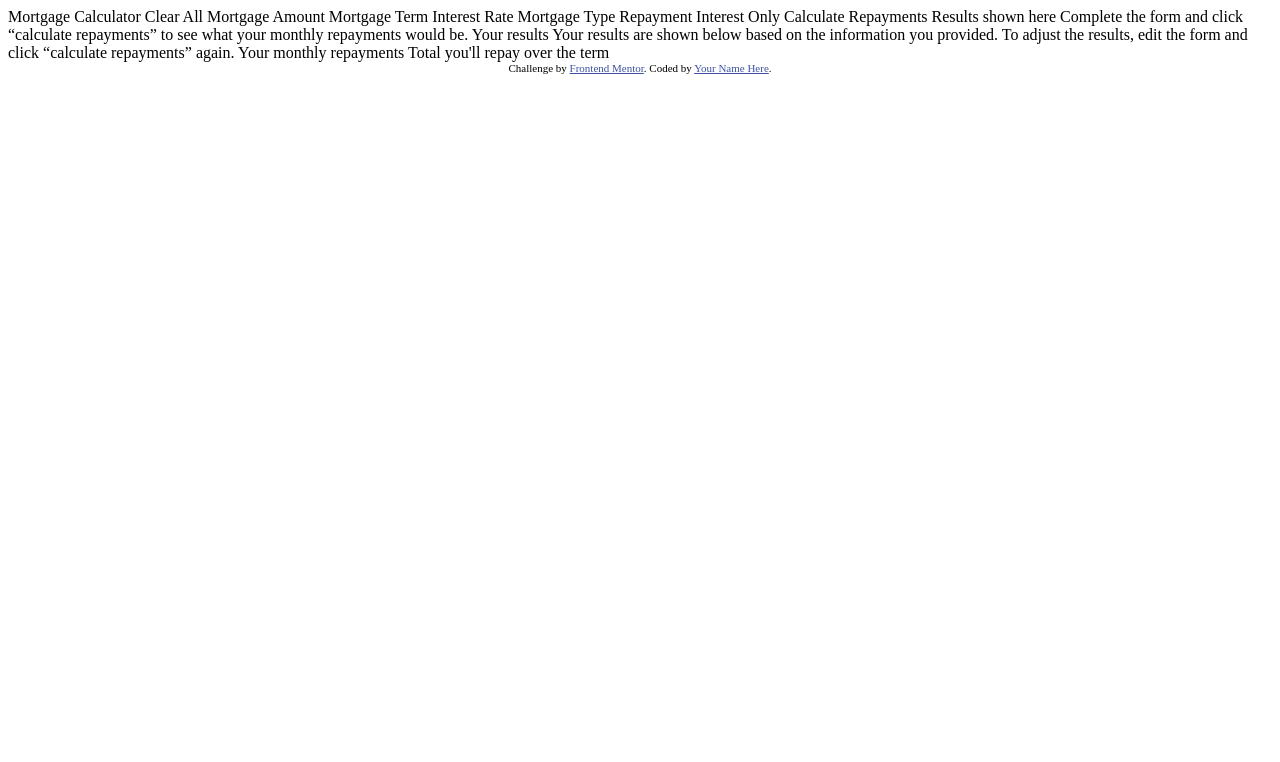
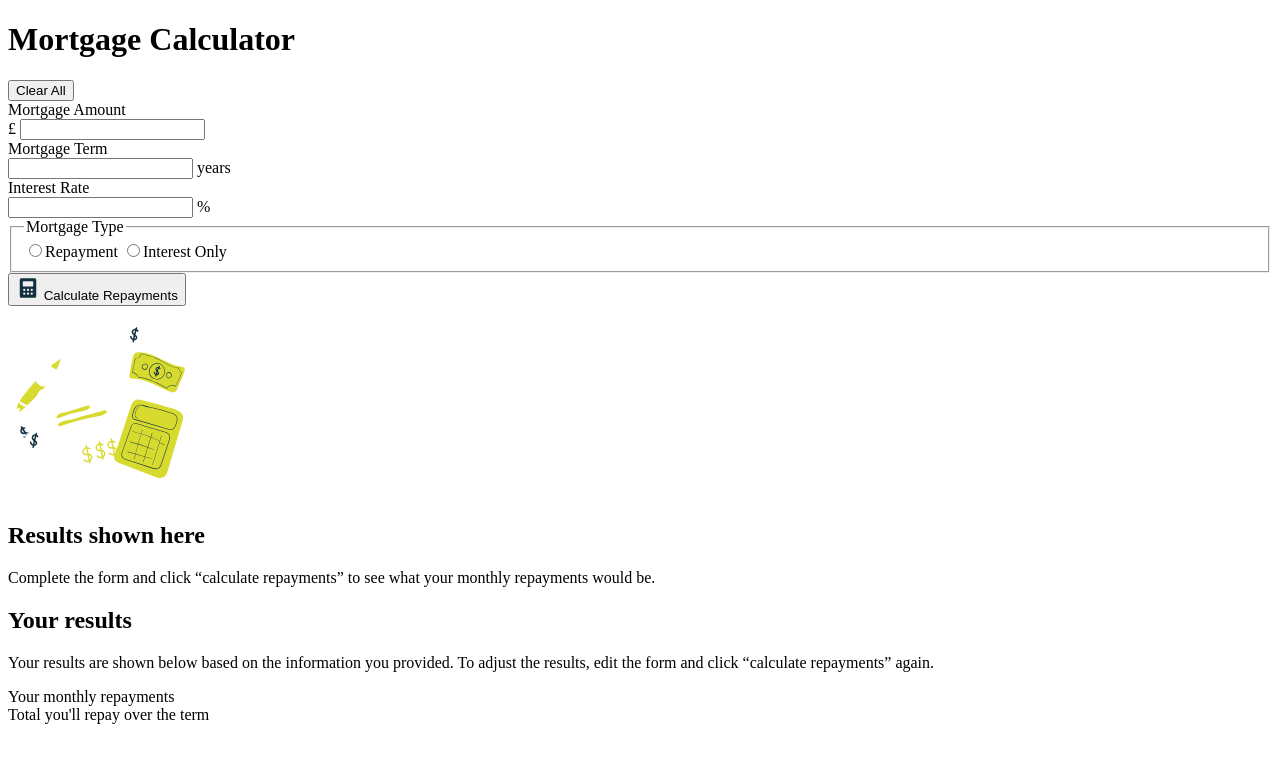
Before and after one commit to gillaercio/mortgage-repayment-calculator-main, a plain HTML site: page index.html in a window 1280 px wide. Drawn offline with Linux system fonts and the light colour scheme.

Commit message:
HTML structure created

```diff
--- a/index.html
+++ b/index.html
@@ -2,60 +2,82 @@
 <html lang="en">
 <head>
   <meta charset="UTF-8">
-  <meta name="viewport" content="width=device-width, initial-scale=1.0"> <!-- displays site properly based on user's device -->
+  <meta name="viewport" content="width=device-width, initial-scale=1.0">
+  <meta name="description" content="Mortgage repayment calculator - calculate monthly and total repayments based on amount, term, and interest rate.">
 
   <link rel="icon" type="image/png" sizes="32x32" href="./assets/images/favicon-32x32.png">
 
   <title>Frontend Mentor | Mortgage repayment calculator</title>
 
-  <!-- Feel free to remove these styles or customise in your own stylesheet 👍 -->
-  <style>
-    .attribution { font-size: 11px; text-align: center; }
-    .attribution a { color: hsl(228, 45%, 44%); }
-  </style>
 </head>
 <body>
 
-  Mortgage Calculator
-  Clear All
+  <main id="mortgage-calculator">
+    <header id="calculator-header">
+      <h1 class="calculator-title title">Mortgage Calculator</h1>
+      <button type="reset" class="clear-form">Clear All</button>
+    </header>
 
-  Mortgage Amount
+    <section id="form-section">
+      <form id="form-content">
+        <div class="form__amount">
+          <label class="label" for="mortgage-amount">Mortgage Amount</label>
+          <div class="input-with-unit">
+            <span class="unit">£</span>
+            <input type="number" step="0.01" min="0" name="mortgage-amount" id="mortgage-amount" required>
+          </div>
+        </div>
+        <div class="form__term">
+          <label class="label" for="mortgage-term">Mortgage Term</label>
+          <div class="input-with-unit">
+            <input type="number" step="1" min="0" name="mortgage-term" id="mortgage-term" required>
+            <span>years</span>
+          </div>
+        </div>
+        <div class="form__interest">
+          <label class="label" for="interest-rate">Interest Rate</label>
+          <div class="input-with-unit">
+            <input type="number" step="0.01" min="0" name="interest-rate" id="interest-rate" required>
+            <span>%</span>
+          </div>
+        </div>
+        <fieldset class="form__type">
+          <legend class="label">Mortgage Type</legend>
+          <label>
+            <input type="radio" name="mortgage-type" value="repayment" required>Repayment
+          </label>
+          <label>
+            <input type="radio" name="mortgage-type" value="interest-only">Interest Only
+          </label>
+        </fieldset>
+        <button type="submit" class="form-button">
+          <img src="assets/images/icon-calculator.svg" alt="Icon calculator">
+          <span>Calculate Repayments</span>
+        </button>
+      </form>
+    </section>
 
-  Mortgage Term
-
-  Interest Rate
-
-  Mortgage Type
-  Repayment
-  Interest Only
-
-  Calculate Repayments
-
-  <!-- Empty results start -->
-
-  Results shown here
-
-  Complete the form and click “calculate repayments” to see what
-  your monthly repayments would be.
-
-  <!-- Empty results end -->
-
-  <!-- Completed results start -->
-
-  Your results
-
-  Your results are shown below based on the information you provided.
-  To adjust the results, edit the form and click “calculate repayments” again.
-
-  Your monthly repayments
-
-  Total you'll repay over the term
-
-  <!-- Completed results end -->
-
-  <div class="attribution">
-    Challenge by <a href="https://www.frontendmentor.io?ref=challenge">Frontend Mentor</a>.
-    Coded by <a href="#">Your Name Here</a>.
-  </div>
+    <section id="results" class="results result--empty">
+      <div class="empty-state">
+         <img src="assets/images/illustration-empty.svg" alt="">
+        <h2 class="title">Results shown here</h2>
+        <p class="subtitle">Complete the form and click “calculate repayments” to see what
+          your monthly repayments would be.</p>
+      </div>
+      <div class="filled-state">
+        <h2 class="title">Your results</h2>
+        <p class="subtitle">Your results are shown below based on the information you provided.
+          To adjust the results, edit the form and click “calculate repayments” again.</p>
+        <div class="monthly-repayment">
+          <span class="result-span">Your monthly repayments</span>
+          <span id="result-monthly"></span>
+        </div>
+        <div class="total-repayment">
+          <span class="result-span">Total you'll repay over the term</span>
+          <span id="result-total"></span>
+        </div>
+      </div>
+    </section>
+  </main>
 </body>
 </html>
```
